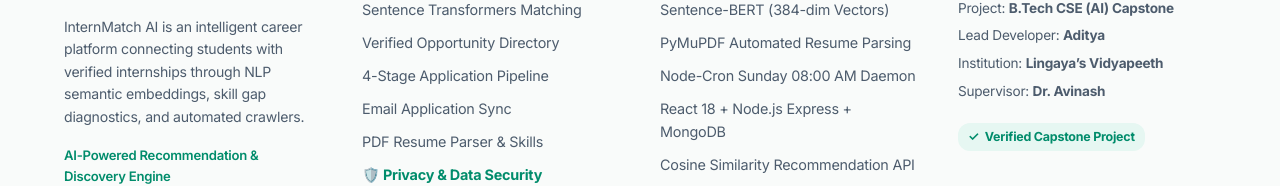
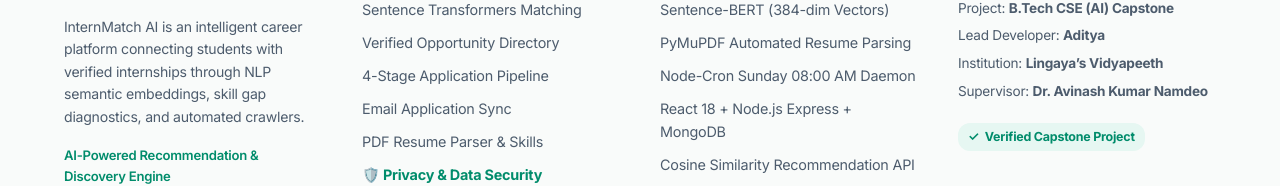
Before and after one commit to AdityaThukran/internmatch-ai, a React (Create React App) app in the folder client/: page /subscriptions in a window 1280 px wide. Shown: the part 3377-3563 px from the top of the page. Built offline with nearby package versions, Linux system fonts and the light colour scheme; no server answers.

Commit message:
docs(supervisor): update academic project supervisor name to Dr. Avinash Kumar Namdeo across frontend, backend, seeds, and documentation

```diff
--- a/client/src/components/layout/Footer.js
+++ b/client/src/components/layout/Footer.js
@@ -84,7 +84,7 @@ const Footer = () => {
               Institution: <strong>Lingaya’s Vidyapeeth</strong>
             </p>
             <p style={{ fontSize: '0.85rem', color: '#4D5C6D', marginBottom: '6px' }}>
-              Supervisor: <strong>Dr. Avinash</strong>
+              Supervisor: <strong>Dr. Avinash Kumar Namdeo</strong>
             </p>
             <div style={{ marginTop: '14px', display: 'inline-flex', alignItems: 'center', gap: '6px', background: '#E6F7F2', color: '#008C6B', padding: '4px 10px', borderRadius: '12px', fontSize: '0.78rem', fontWeight: 700 }}>
               <span>✓</span> Verified Capstone Project
--- a/client/src/pages/DataProtectionPage.js
+++ b/client/src/pages/DataProtectionPage.js
@@ -502,7 +502,7 @@ const DataProtectionPage = () => {
             Academic Research Ethics &amp; Verification
           </h2>
           <p style={{ fontSize: '0.92rem', color: '#64748B', maxWidth: '640px', margin: '0 auto 24px auto', lineHeight: 1.6 }}>
-            InternMatch AI was designed under the academic supervision of <strong>Dr. Avinash</strong> at Lingaya's Vidyapeeth as a verified B.Tech Capstone Project. It strictly follows academic data integrity, student autonomy, and non-commercial research ethics.
+            InternMatch AI was designed under the academic supervision of <strong>Dr. Avinash Kumar Namdeo</strong> at Lingaya's Vidyapeeth as a verified B.Tech Capstone Project. It strictly follows academic data integrity, student autonomy, and non-commercial research ethics.
           </p>
           <div style={{ display: 'flex', gap: '14px', justifyContent: 'center', flexWrap: 'wrap' }}>
             <Link
--- a/client/src/pages/PrivacyPolicyPage.js
+++ b/client/src/pages/PrivacyPolicyPage.js
@@ -1289,7 +1289,7 @@ const PrivacyPolicyPage = () => {
             Academic Ethics &amp; Student Data Protection
           </h2>
           <p style={{ fontSize: '0.92rem', color: '#64748B', maxWidth: '640px', margin: '0 auto 24px auto', lineHeight: 1.6 }}>
-            Supervised by Dr. Avinash at Lingaya's Vidyapeeth, InternMatch AI is engineered to uphold student dignity, eliminate predatory job spam, and secure all personal academic data under rigorous university ethical guidelines.
+            Supervised by Dr. Avinash Kumar Namdeo at Lingaya's Vidyapeeth, InternMatch AI is engineered to uphold student dignity, eliminate predatory job spam, and secure all personal academic data under rigorous university ethical guidelines.
           </p>
           <div style={{ display: 'flex', gap: '14px', justifyContent: 'center', flexWrap: 'wrap' }}>
             <Link
```
Also changed, not shown: 2 other files (tests, documents, lock files or other folders).
